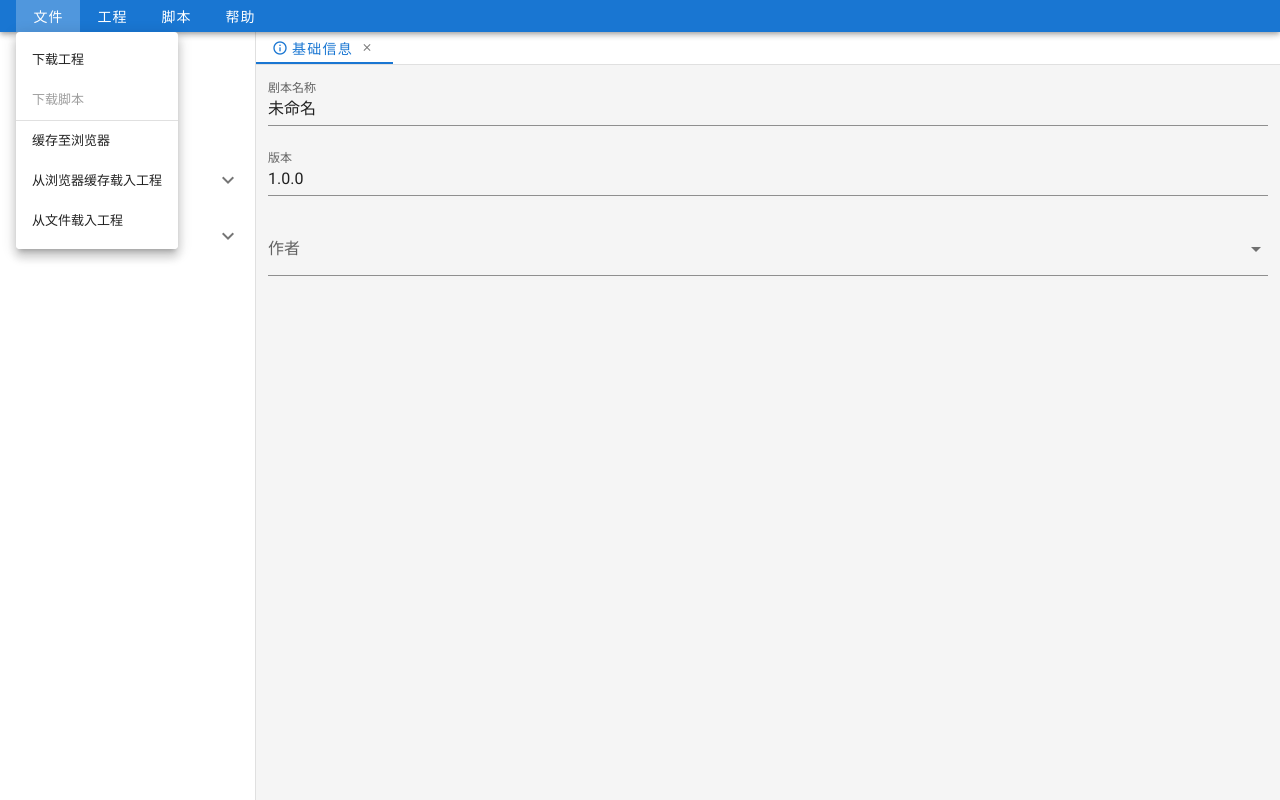
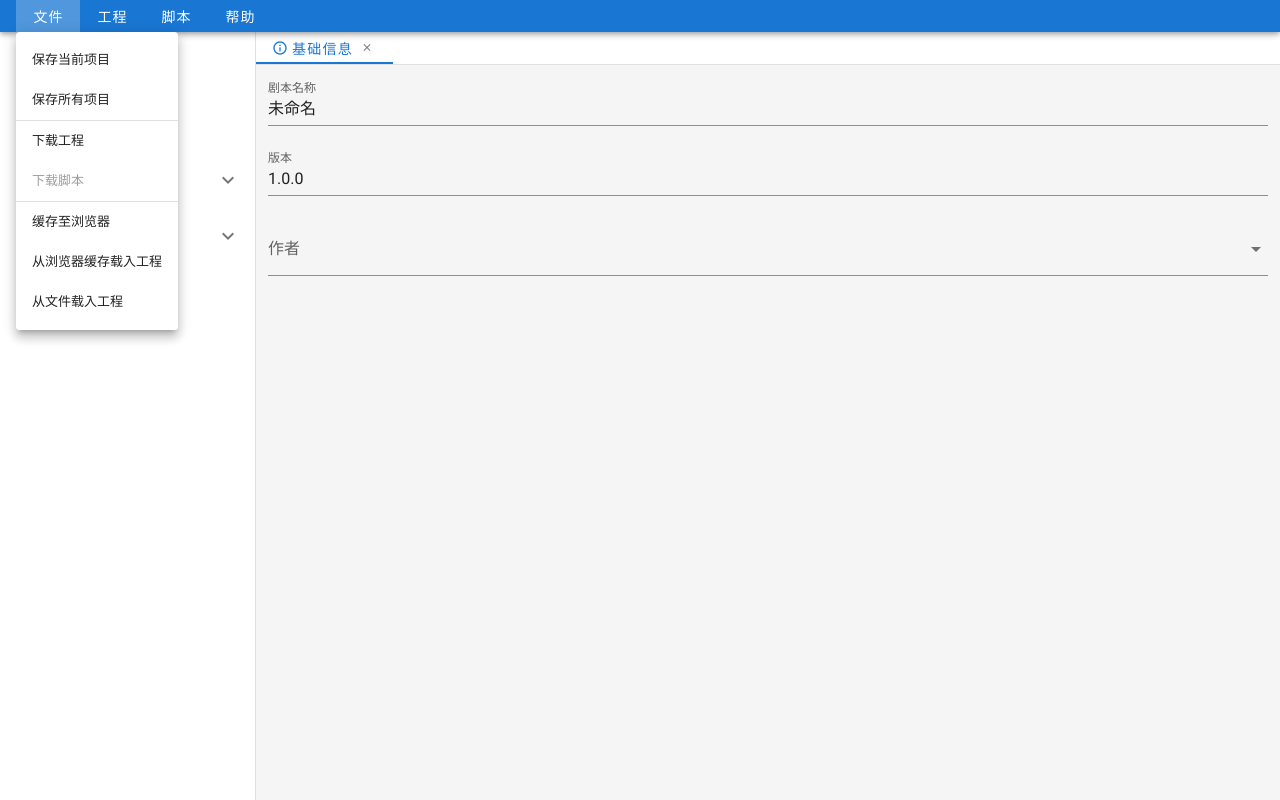
Before and after one commit to TheRiverElder/pl-editor, a Vue app: page / in a window 1280 px wide. Both pictures are taken after a click on the button "文件". Built offline with nearby package versions, Linux system fonts and the light colour scheme.

Commit message:
add save manu

```diff
--- a/src/App.vue
+++ b/src/App.vue
@@ -14,6 +14,16 @@
                 </template>
 
                 <v-list>
+                    <v-list-item dense @click="saveTab(tabIndex)" :disabled="!tabs.length">
+                        <v-list-item-title>保存当前项目</v-list-item-title>
+                    </v-list-item>
+
+                    <v-list-item dense @click="saveAllTabs" :disabled="!tabs.length">
+                        <v-list-item-title>保存所有项目</v-list-item-title>
+                    </v-list-item>
+
+                    <v-divider/>
+
                     <v-list-item dense @click="downloadProject">
                         <v-list-item-title>下载工程</v-list-item-title>
                     </v-list-item>
@@ -344,9 +354,16 @@ export default {
 
         saveTab(tab, index) {
             if (tab) {
-                this.$refs.tabs[index].save();
+                const el = this.$refs.tabs[index];
+                if (el) {
+                    el.save();
+                }
                 tab.dirty = false;
             }
+        },
+
+        saveAllTabs() {
+            this.tabs.forEach((t, i) => this.saveTab(t, i));
         },
 
         markDirty(tab) {
```
